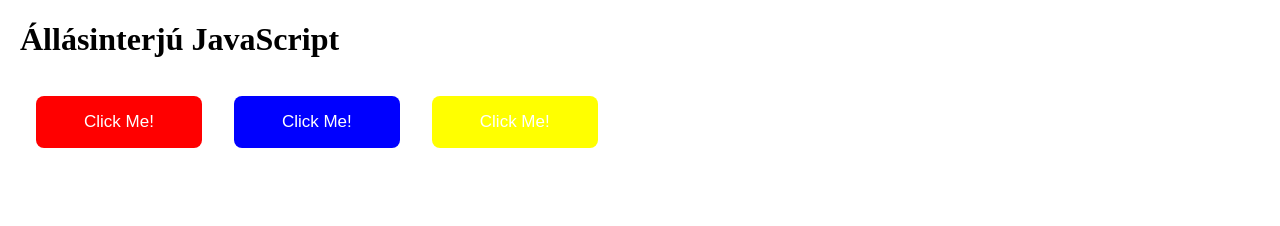
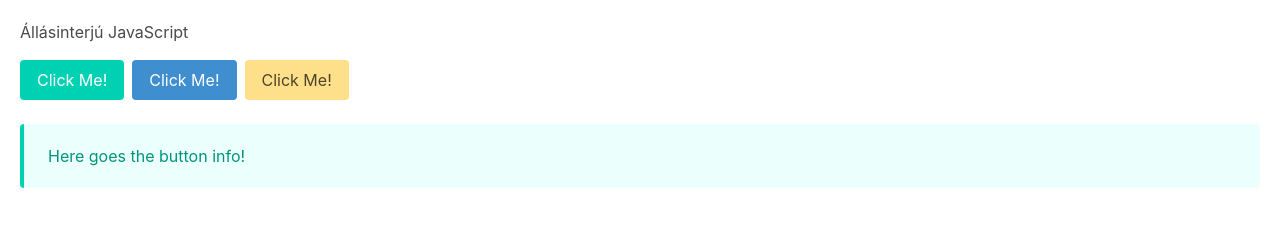
Before and after one commit to borigabor/allasinterju, a website: page index.html in a window 1280 px wide. Drawn offline with nearby package versions, Linux system fonts and the light colour scheme.

Commit message:
add repo

```diff
--- a/app.js
+++ b/app.js
@@ -1,4 +1,4 @@
-"use strict";
+
 
 /*Scope - hatókőr a javascript-ben és általánosságban a programozási nyelben scopnak másnéven haókörnek
 nevezzük a program végrehajtásának az aktuálsi kontextusát tehát azt a környezetet ahol az adaott változó látható
@@ -496,7 +496,7 @@ UI.init(); */
 /////////////////////////////////////////////////////////
 // apply, bind, call
 
-var odon = {
+/*var odon = {
     nev: 'Ödön',
     kor: 45,
     foglalkozas: 'csillagász',
@@ -535,4 +535,144 @@ var belaHivatalos = odon.udvozles.bind(bela, 'hivatalos');
 var belaHivatalosReggeli = odon.udvozles.bind(bela, 'hivatalos', 'reggelt');
 
 belaHivatalos('estét');
-belaHivatalosReggeli();
+belaHivatalosReggeli();*/
+/*
+const UI = {
+    colorButton: document.querySelector(".js-color"),
+    alertButtons: document.querySelectorAll(".js-alert"),
+    messageBox: document.querySelector(".js-message"),
+
+    handleColor: function() {
+        this.classList.toggle("is-danger");
+    },
+
+    handleAlert: function(alertButton) {
+        this.messageBox.textContent = alertButton.dataset.info;
+    },
+
+    init: function() {
+
+        this.colorButton.addEventListener("click", this.handleColor);
+
+        this.alertButtons.forEach(alertButton => {
+            alertButton.addEventListener("click", () => this.handleAlert(alertButton));
+        })
+
+    }
+
+}
+
+UI.init();*/
+
+// call
+/*
+const person = {
+    name: "Berry",
+    hobby: "topiary"
+}
+
+function introduce() {
+    console.log("Hi, I'm " + this.name + ", and i spend my free times practicing " + this.hobby);
+}
+
+introduce.call(person);
+
+introduce.apply(person);
+*/
+/*
+const person = {
+    name: "Gábor",
+    hobby: "kosárlabda"
+}
+
+function introduce() {
+    console.log(`Helló az én nevem ${this.name} és a szabadidőmben gyakorlom a ${this.hobby}`);
+}
+
+introduce.call(person);
+introduce.apply(person);
+
+*/
+
+//bind
+/*
+const person = {
+    name: "Berry",
+    hobby: "topiary"
+}
+
+function introduce() {
+    console.log("Hi, I'm " + this.name + ", and I span my free times practicing " + this.hobby);
+}
+
+const introducePerson = introduce.bind(person);
+introducePerson();
+
+*/
+/*
+const UI = {
+    colorButton: document.querySelector(".js-color"),
+    alertButtons: document.querySelectorAll(".js-alert"),
+    messageBox: document.querySelector(".js-message"),
+
+    handleColorClick: function() {
+        this.classList.toggle("is-danger");
+    },
+
+    handleHideClick: function() {
+        this.messageBox.classList.toggle("is-hidden");
+    },
+
+    init: function() {
+
+        this.colorButton.addEventListener("click", this.handleColorClick);
+        this.alertButtons.forEach(alertButton => {
+            alertButton.addEventListener("click", this.handleHideClick.bind(this));
+        })
+    }
+}
+
+UI.init();
+
+*/
+/*
+const topiarist = {
+    hobby: "topiary"
+}
+
+function introduce(name) {
+    console.log("Hi, I'm " + name + ", and i spend my free time practicing " + this.hobby);
+}
+
+const topiaryClub = ["Berry", "Hazel", "Olive", "Lavender"];
+
+topiaryClub.forEach(introduce, topiarist);
+*/
+
+const UI = {
+    // properties to store DOM elements in
+    colorButton: document.querySelector(".js-color"),
+    alertButtons: document.querySelectorAll(".js-alert"),
+
+    // event handlers
+    handleColorClick: function () {
+      this.classList.toggle("is-danger");
+    },
+    handleAlertClick: function () {
+      alert(this.dataset.info);
+    },
+
+    // initializer function to attach event handlers
+    init: function () {
+      // attaching the color event handler to a single button element
+      this.colorButton.addEventListener("click", this.handleColorClick);
+      // and attaching the alert to a list of elements
+      this.alertButtons.forEach(function(alertButton) {
+        alertButton.addEventListener("click", this.handleAlertClick);
+
+      }, this);
+    }
+  }
+
+  // call the UI object's initializer method to set up everything
+  UI.init();
--- a/index.html
+++ b/index.html
@@ -13,10 +13,22 @@
     <h1>Állásinterjú JavaScript</h1>
 
     <div class="buttons">
-        <button data-info="first button" class="js-button button is-primary">Click Me!</button>
-        <button data-info="second button" class="js-button button second">Click Me!</button>
-        <button data-info="yellow button" class="js-button button third">Click Me!</button>
-    </div>
+        <button data-info="first button" class="js-color button is-primary">
+          Click Me!
+        </button>
+        <button data-info="second button" class="js-alert button is-info">
+          Click Me!
+        </button>
+        <button data-info="yellow button" class="js-alert button is-warning">
+          Click Me!
+        </button>
+      </div>
+
+      <div class="message is-primary">
+        <div class="js-message message-body">
+          Here goes the button info!
+        </div>
+      </div>
 
 
 
--- /dev/null
+++ b/package.json
@@ -0,0 +1,5 @@
+{
+  "dependencies": {
+    "bulma": "^0.9.4"
+  }
+}
--- a/style.css
+++ b/style.css
@@ -1,37 +1,9 @@
+@import "https://cdn.jsdelivr.net/npm/bulma@0.9.4/css/bulma.min.css";
+
 body {
     margin: 20px;
   }
 
-  .buttons {
-    display: flex;
-    align-items: center;
+  h1 {
+    margin-bottom: 1rem;
   }
-
-  .button {
-    padding: 1rem 3rem;
-    margin: 1rem;
-    display: inline-block;
-    border-radius: .5rem;
-    font-size: 17px;
-    color: white;
-    outline: none;
-    border: none;
-    transition: .2s linear;
-    cursor: pointer;
-  }
-
-  .is-primary {
-    background-color: red;
-  }
-
-  .second {
-    background-color: blue;
-  }
-
-  .third {
-    background-color: yellow;
-  }
-
-  .is-info {
-    background-color: blue;
-  }
```
Also changed, not shown: 1 other file.
